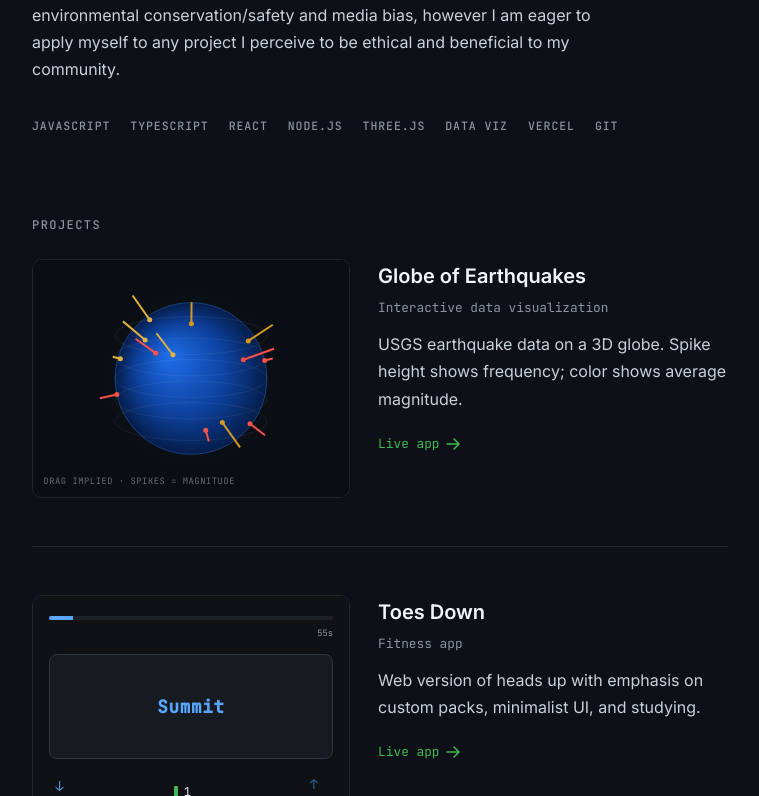
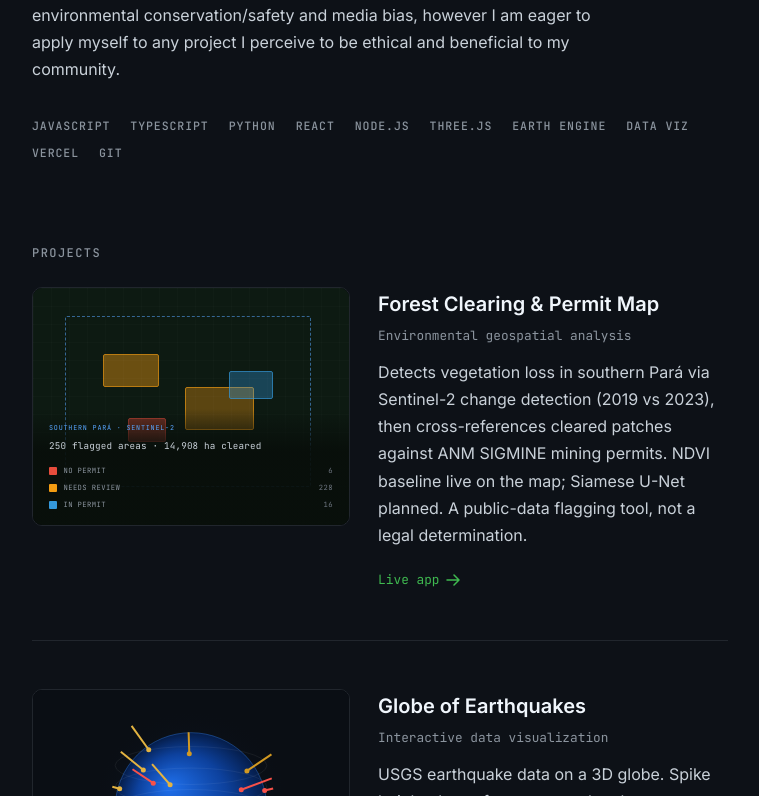
Before and after one commit to P0RTSIDE/PersonalPortfolio, a React (Vite) app: page / in a window 1280 px wide. Shown: the part 1004-1800 px from the top of the page, without its empty margins (260-1019 px from the left). Built offline with nearby package versions, Linux system fonts and the light colour scheme.

Commit message:
Add Forest Clearing & Permit Map project with interactive map preview.

```diff
--- /dev/null
+++ b/src/components/previews/DeforestationPreview.tsx
@@ -0,0 +1,43 @@
+import { useEffect, useState } from "react";
+
+const FLAGS = [
+  { label: "No permit", color: "#e74c3c", count: 6 },
+  { label: "Needs review", color: "#f39c12", count: 228 },
+  { label: "In permit", color: "#3498db", count: 16 }
+] as const;
+
+/** Mini map UI with animated clearing polygons and status legend. */
+export function DeforestationPreview() {
+  const [pulse, setPulse] = useState(0);
+
+  useEffect(() => {
+    const id = setInterval(() => setPulse((p) => (p + 1) % 3), 2400);
+    return () => clearInterval(id);
+  }, []);
+
+  return (
+    <div className="preview preview--deforestation">
+      <div className="df-map" aria-hidden>
+        <div className="df-study-box" />
+        <div className="df-poly df-poly--1" />
+        <div className="df-poly df-poly--2" />
+        <div className={`df-poly df-poly--3${pulse === 0 ? " df-poly--pulse" : ""}`} />
+        <div className="df-poly df-poly--4" />
+        <div className="df-grid" />
+      </div>
+      <div className="df-overlay">
+        <p className="df-kicker">Southern Pará · Sentinel-2</p>
+        <p className="df-headline">250 flagged areas · 14,908 ha cleared</p>
+        <ul className="df-legend">
+          {FLAGS.map((f) => (
+            <li key={f.label}>
+              <span className="df-swatch" style={{ background: f.color }} />
+              <span>{f.label}</span>
+              <span className="df-count">{f.count}</span>
+            </li>
+          ))}
+        </ul>
+      </div>
+    </div>
+  );
+}
--- a/src/components/previews/index.tsx
+++ b/src/components/previews/index.tsx
@@ -1,5 +1,6 @@
 import type { PreviewId } from "../../projects";
 import { BlindspotPreview } from "./BlindspotPreview";
+import { DeforestationPreview } from "./DeforestationPreview";
 import { GlobePreview } from "./GlobePreview";
 import { ToesDownPreview } from "./ToesDownPreview";
 
@@ -11,5 +12,7 @@ export function ProjectPreview({ id }: { id: PreviewId }) {
       return <BlindspotPreview />;
     case "toes-down":
       return <ToesDownPreview />;
+    case "deforestation":
+      return <DeforestationPreview />;
   }
 }
--- a/src/index.css
+++ b/src/index.css
@@ -312,6 +312,143 @@ a {
   text-transform: uppercase;
   color: rgba(139, 148, 158, 0.7);
   pointer-events: none;
+}
+
+/* Forest clearing map mini UI */
+.preview--deforestation {
+  background: #0d1a12;
+  overflow: hidden;
+}
+
+.df-map {
+  position: absolute;
+  inset: 0;
+}
+
+.df-study-box {
+  position: absolute;
+  top: 12%;
+  left: 10%;
+  width: 78%;
+  height: 72%;
+  border: 1.5px dashed rgba(88, 166, 255, 0.55);
+  border-radius: 2px;
+}
+
+.df-grid {
+  position: absolute;
+  inset: 0;
+  background-image:
+    linear-gradient(rgba(255, 255, 255, 0.03) 1px, transparent 1px),
+    linear-gradient(90deg, rgba(255, 255, 255, 0.03) 1px, transparent 1px);
+  background-size: 18px 18px;
+  opacity: 0.5;
+}
+
+.df-poly {
+  position: absolute;
+  border-radius: 2px;
+  opacity: 0.75;
+}
+
+.df-poly--1 {
+  top: 28%;
+  left: 22%;
+  width: 18%;
+  height: 14%;
+  background: rgba(243, 156, 18, 0.55);
+  border: 1px solid #f39c12;
+}
+
+.df-poly--2 {
+  top: 42%;
+  left: 48%;
+  width: 22%;
+  height: 18%;
+  background: rgba(243, 156, 18, 0.45);
+  border: 1px solid #f39c12;
+}
+
+.df-poly--3 {
+  top: 55%;
+  left: 30%;
+  width: 12%;
+  height: 10%;
+  background: rgba(231, 76, 60, 0.6);
+  border: 1px solid #e74c3c;
+}
+
+.df-poly--4 {
+  top: 35%;
+  left: 62%;
+  width: 14%;
+  height: 12%;
+  background: rgba(52, 152, 219, 0.45);
+  border: 1px solid #3498db;
+}
+
+.df-poly--pulse {
+  animation: df-pulse 2.4s ease-in-out infinite;
+}
+
+@keyframes df-pulse {
+  0%, 100% { box-shadow: 0 0 0 0 rgba(231, 76, 60, 0.4); }
+  50% { box-shadow: 0 0 12px 4px rgba(231, 76, 60, 0.35); }
+}
+
+.df-overlay {
+  position: relative;
+  z-index: 1;
+  margin-top: auto;
+  padding: 0.85rem 1rem;
+  background: linear-gradient(180deg, transparent 0%, rgba(8, 14, 10, 0.92) 35%);
+  font-family: var(--mono);
+}
+
+.df-kicker {
+  margin: 0;
+  font-size: 0.42rem;
+  letter-spacing: 0.12em;
+  text-transform: uppercase;
+  color: #58a6ff;
+}
+
+.df-headline {
+  margin: 0.3rem 0 0.65rem;
+  font-size: 0.58rem;
+  color: #c9d1d9;
+  letter-spacing: 0.02em;
+}
+
+.df-legend {
+  list-style: none;
+  margin: 0;
+  padding: 0;
+  display: flex;
+  flex-direction: column;
+  gap: 0.3rem;
+}
+
+.df-legend li {
+  display: flex;
+  align-items: center;
+  gap: 0.4rem;
+  font-size: 0.45rem;
+  color: #8b949e;
+  text-transform: uppercase;
+  letter-spacing: 0.06em;
+}
+
+.df-swatch {
+  width: 8px;
+  height: 8px;
+  border-radius: 1px;
+  flex-shrink: 0;
+}
+
+.df-count {
+  margin-left: auto;
+  color: #6e7681;
 }
 
 /* Blindspot mini UI */
--- a/src/projects.ts
+++ b/src/projects.ts
@@ -1,4 +1,4 @@
-export type PreviewId = "globe" | "blindspot" | "toes-down";
+export type PreviewId = "globe" | "blindspot" | "toes-down" | "deforestation";
 
 export interface Project {
   title: string;
@@ -10,6 +10,15 @@ export interface Project {
 }
 
 export const projects: Project[] = [
+  {
+    title: "Forest Clearing & Permit Map",
+    subtitle: "Environmental geospatial analysis",
+    description:
+      "Detects vegetation loss in southern Pará via Sentinel-2 change detection (2019 vs 2023), then cross-references cleared patches against ANM SIGMINE mining permits. NDVI baseline live on the map; Siamese U-Net planned. A public-data flagging tool, not a legal determination.",
+    url: "https://illegal-deforestation-detector.vercel.app/",
+    preview: "deforestation",
+    image: "/projects/deforestation.png"
+  },
   {
     title: "Globe of Earthquakes",
     subtitle: "Interactive data visualization",
@@ -41,9 +50,11 @@ export const projects: Project[] = [
 export const skills = [
   "JavaScript",
   "TypeScript",
+  "Python",
   "React",
   "Node.js",
   "Three.js",
+  "Earth Engine",
   "Data Viz",
   "Vercel",
   "Git"
```
